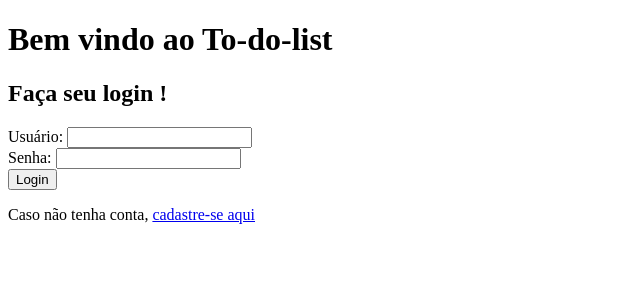
After one commit to Limaster98/to-do-list-project, a Flask app: page /login in a window 1280 px wide. The commit adds this page. Shown: the top 300 px of the page, without its empty margins (0-640 px from the left). Run offline with Flask 3, Linux system fonts and the light colour scheme.

Commit message:
reafact: divide login and home routes

```diff
--- a/application.py
+++ b/application.py
@@ -12,6 +12,10 @@ login_manager.init_app(application)
 
 @application.route("/", methods=["POST","GET"])
 def home():
+    return render_template("index.html")
+
+@application.route("/login", methods=["POST","GET"])
+def login():
     if current_user.is_authenticated:
         return redirect(url_for('dashboard'))
     if request.method == 'POST':
@@ -25,7 +29,7 @@ def home():
 
             return redirect(url_for('dashboard'))
 
-    return render_template("index.html")
+    return render_template("login.html")
 
 @application.route("/register", methods=["POST","GET"])
 def register():
@@ -79,7 +83,7 @@ def add_task():
             db.session.commit()
             return redirect(url_for('dashboard'))
 
-    return render_template("task/add_task.html")
+    return render_template("add_task.html")
 
 @application.route("/dashboard/task_delete/<int:task_id>", methods=["POST","GET"])
 @login_required
--- /dev/null
+++ b/templates/login.html
@@ -0,0 +1,26 @@
+<!DOCTYPE html>
+<html lang="pt-br">
+<head>
+    <meta charset="UTF-8">
+    <meta name="viewport" content="width=device-width, initial-scale=1.0">
+    <title>To-do-list</title>
+</head>
+<body>
+    <h1>Bem vindo ao To-do-list</h1>
+    <h2>Faça seu login !</h2>
+    <div>
+        <form method="POST">
+            <div>
+                <label for="nome">Usuário:</label>
+                <input type="text" name="username"/>
+            </div>
+            <div>
+                <label for="senha">Senha:</label>
+                <input type="password" name="password"/>
+            </div>
+            <button type="submit">Login</button>
+        </form>
+    </div>
+    <p>Caso não tenha conta, <a href="{{ url_for('register') }}">cadastre-se aqui</a></p>
+</body>
+</html>
```
Also changed, not shown: templates/index.html (+2 -13 lines).
